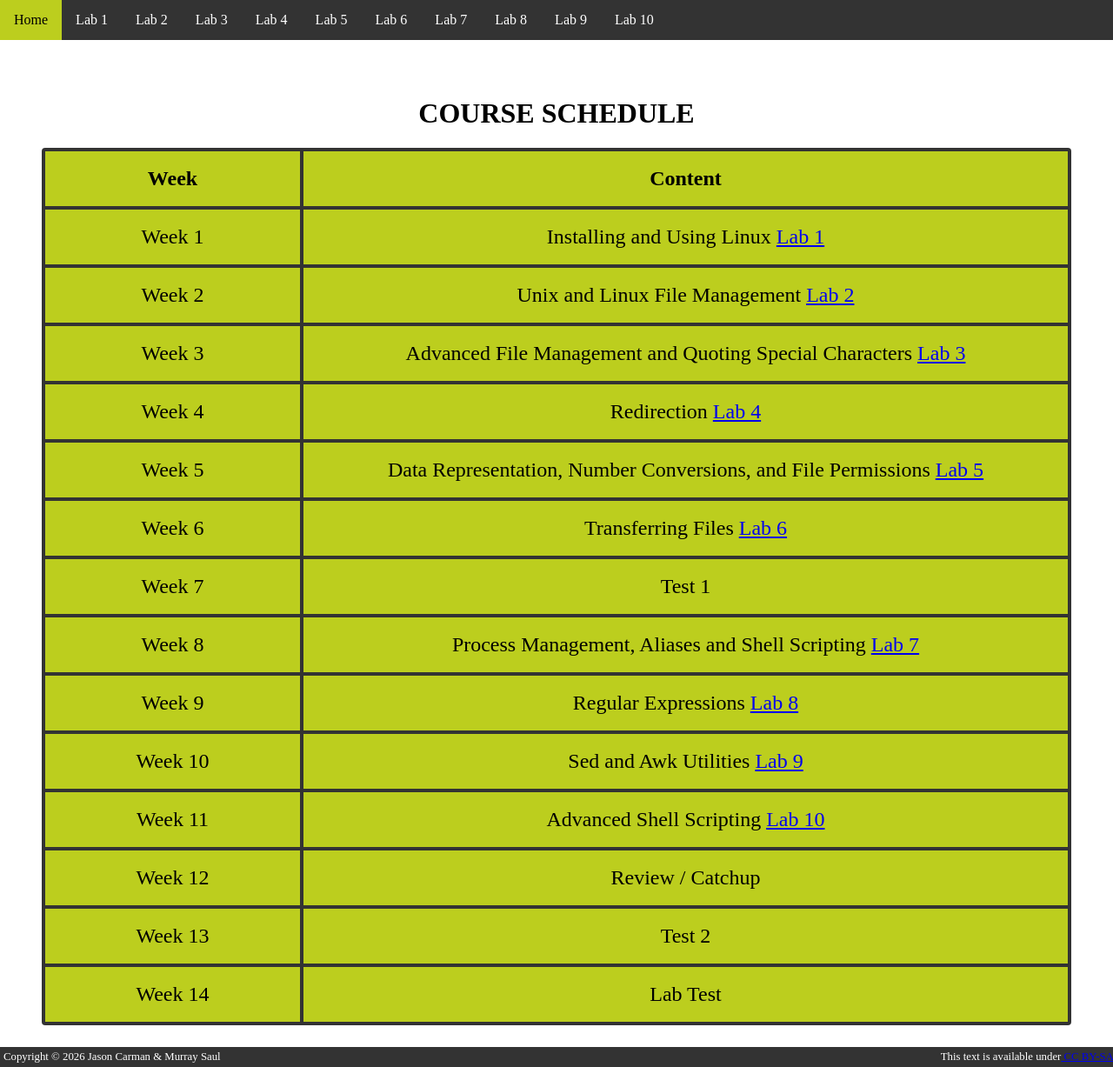
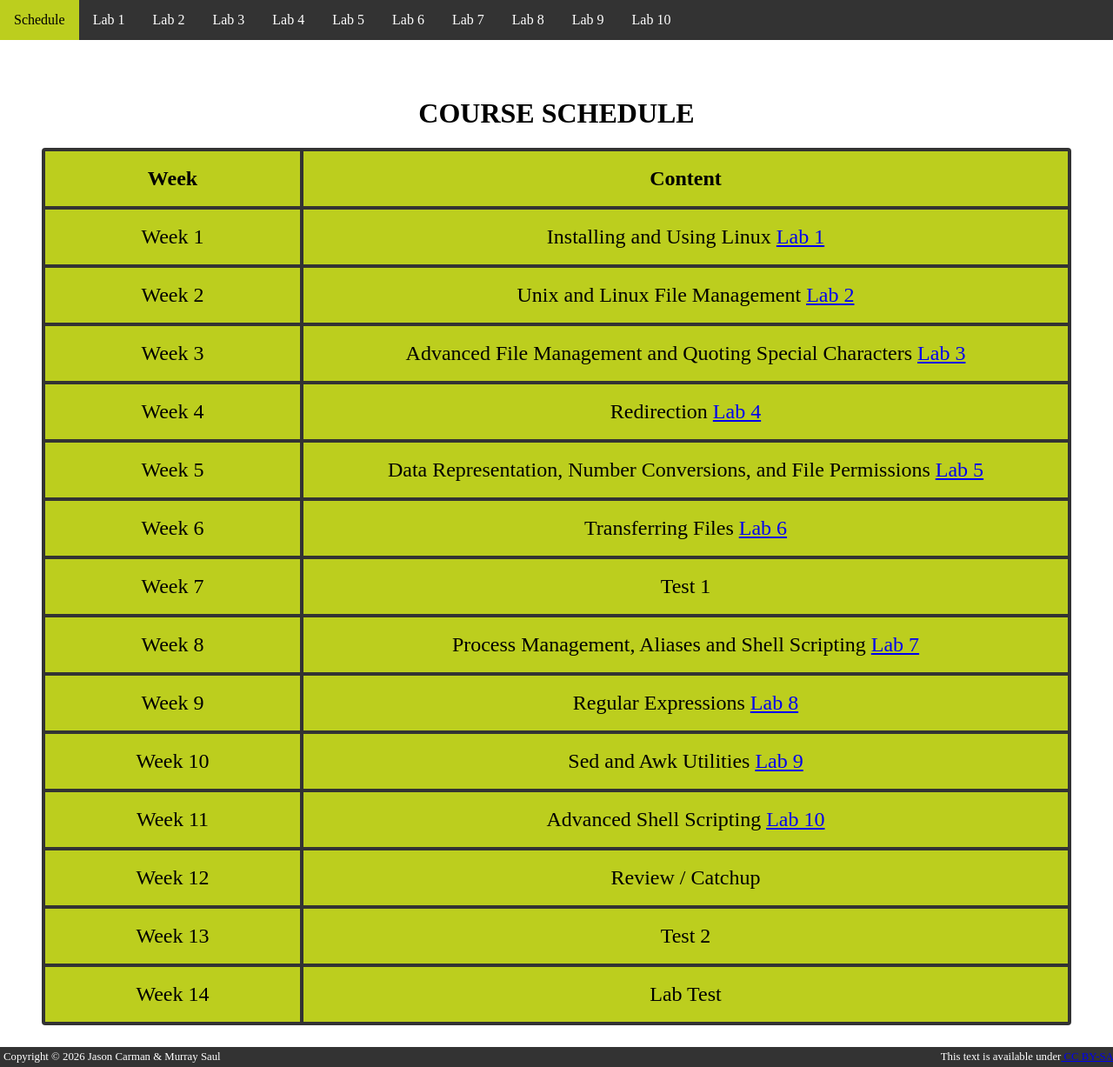
Before and after one commit to jmcarman/lin1.github.io, a Jekyll site: the page built from index.md, in a window 1280 px wide and 1227 px high. Shown: the whole window at 87% size. Built offline with Jekyll 4.4.1, drawn with Linux system fonts in a browser that asks for light colours.

Commit message:
nav.md: Updated homepage name.

```diff
--- a/_includes/nav.md
+++ b/_includes/nav.md
@@ -1,4 +1,4 @@
-- [Home]({{ '/index.html' | relative_url }}){% if page.url == '/' or page.url == '/index.html' %}{: .active}{% endif %}
+- [Schedule]({{ '/index.html' | relative_url }}){% if page.url == '/' or page.url == '/index.html' %}{: .active}{% endif %}
 - [Lab 1]({{ '/lab1.html' | relative_url }}){% if page.url == '/lab1.html' %}{: .active}{% endif %}
 - [Lab 2]({{ '/lab2.html' | relative_url }}){% if page.url == '/lab2.html' %}{: .active}{% endif %}
 - [Lab 3]({{ '/lab3.html' | relative_url }}){% if page.url == '/lab3.html' %}{: .active}{% endif %}
--- a/index.md
+++ b/index.md
@@ -1,5 +1,5 @@
 ---
-title: Homepage
+title: Course Schedule
 description: Course schedule
 ---
 
```
